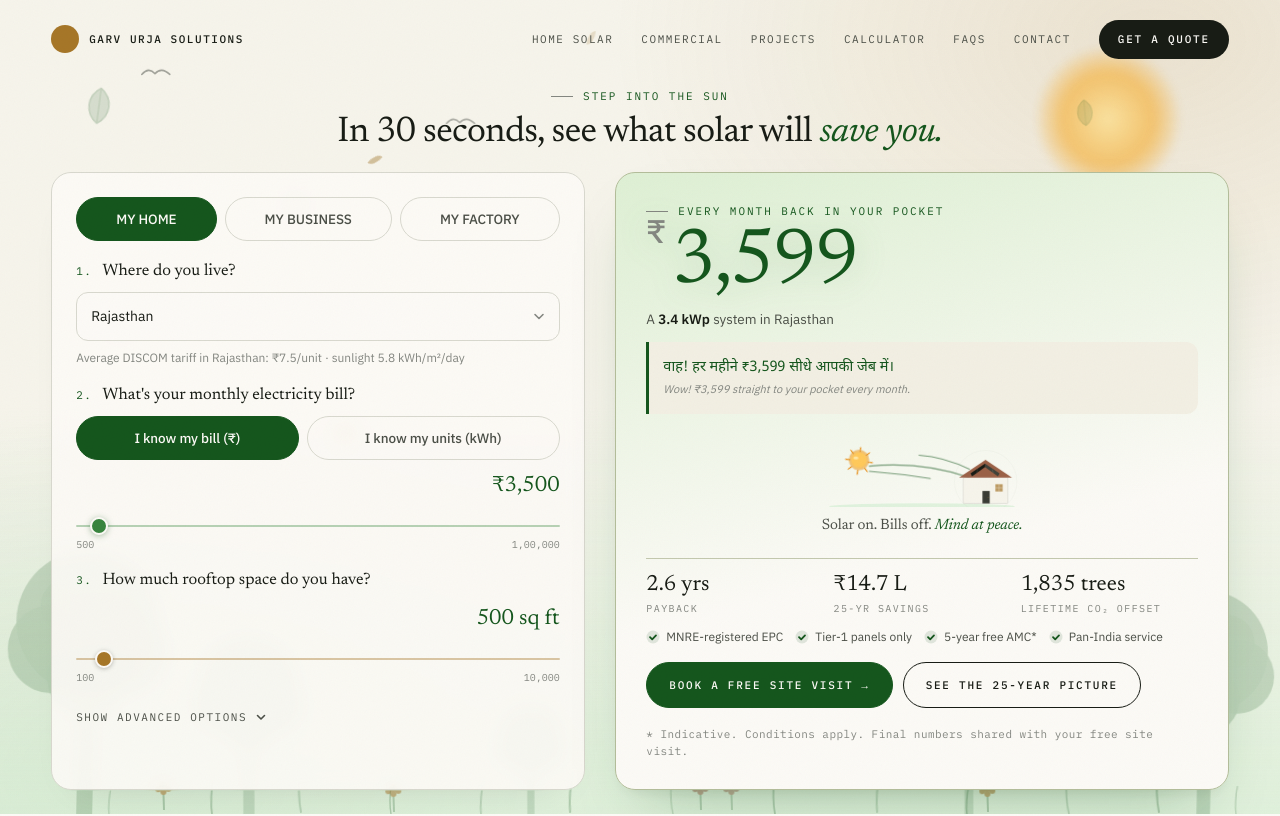
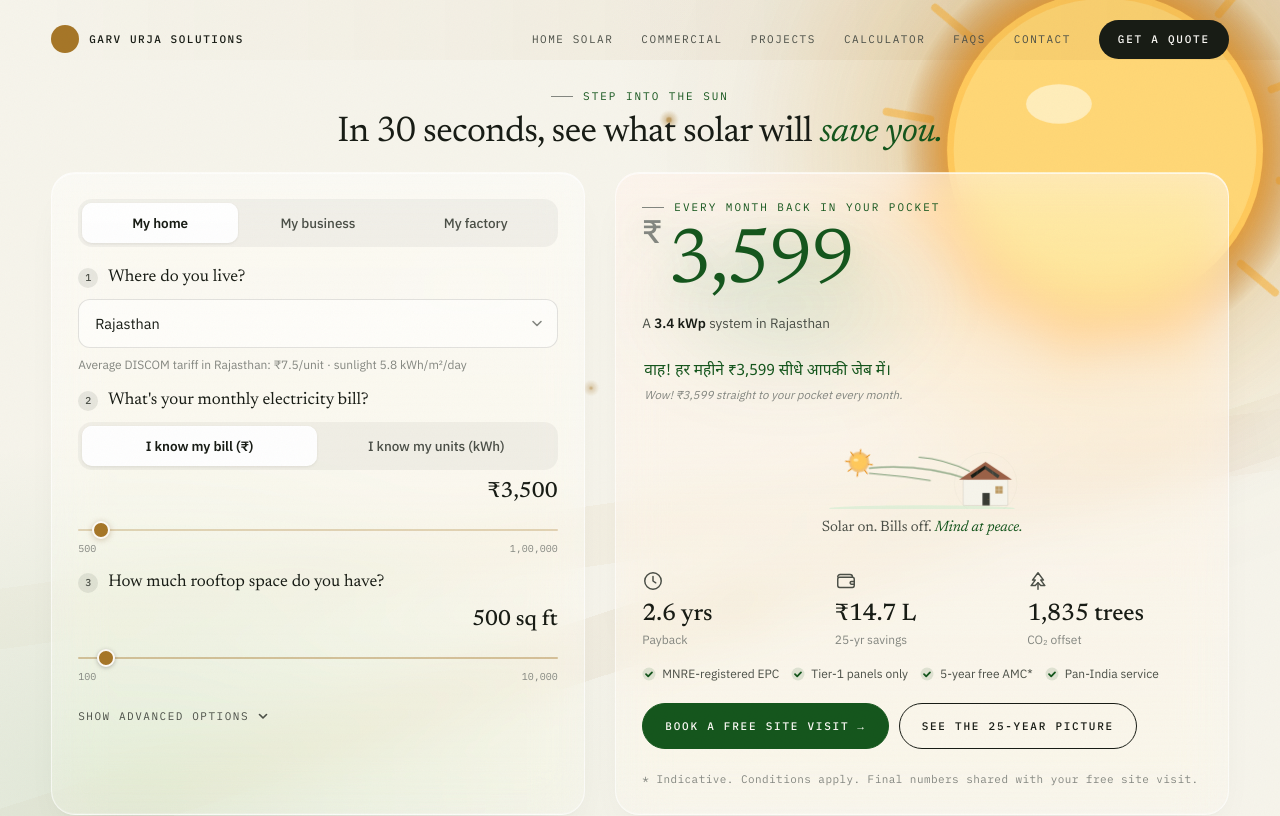
Before and after one commit to viv3kk/garv-solar, a Next.js app: page /calculator in a window 1280 px wide. Shown: the top 816 px of the page. Built offline with nearby package versions, Linux system fonts and the light colour scheme.

Commit message:
calculator

```diff
--- a/app/calculator/page.tsx
+++ b/app/calculator/page.tsx
@@ -231,7 +231,7 @@ function Flower({ style }: { style?: React.CSSProperties }) {
 //   'flow'     — animated dashed power lines + travelling green pulses
 //   'garden'   — soft sky-sun + drifting leaves and petals
 type BgVariant = 'sunrise' | 'flow' | 'garden'
-const BG_VARIANT: BgVariant = 'garden'
+const BG_VARIANT: BgVariant = 'sunrise'
 
 function BackgroundSunrise() {
   return (
@@ -547,6 +547,38 @@ function Chevron() {
   )
 }
 
+// ─── Mini-stat icons (clock / wallet / tree) ────────────────────────────────
+function ClockStatIcon() {
+  return (
+    <svg width="22" height="22" viewBox="0 0 24 24" aria-hidden fill="none"
+      stroke="currentColor" strokeWidth="1.6" strokeLinecap="round" strokeLinejoin="round">
+      <circle cx="12" cy="12" r="9" />
+      <path d="M12 7v5l3 2" />
+    </svg>
+  )
+}
+
+function WalletStatIcon() {
+  return (
+    <svg width="22" height="22" viewBox="0 0 24 24" aria-hidden fill="none"
+      stroke="currentColor" strokeWidth="1.6" strokeLinecap="round" strokeLinejoin="round">
+      <path d="M3 7.5A2.5 2.5 0 0 1 5.5 5h11a2.5 2.5 0 0 1 2.5 2.5V8" />
+      <rect x="3" y="8" width="18" height="11" rx="2" />
+      <path d="M21 12.5h-3a1.5 1.5 0 0 0 0 3h3" />
+    </svg>
+  )
+}
+
+function TreeStatIcon() {
+  return (
+    <svg width="22" height="22" viewBox="0 0 24 24" aria-hidden fill="none"
+      stroke="currentColor" strokeWidth="1.6" strokeLinecap="round" strokeLinejoin="round">
+      <path d="M12 3 L6 11 H9 L4.5 17 H9 L12 14 L15 17 H19.5 L15 11 H18 Z" />
+      <path d="M12 14 V21" />
+    </svg>
+  )
+}
+
 // ─── Page ────────────────────────────────────────────────────────────────────
 export default function CalculatorPage() {
   // Essential inputs
@@ -661,16 +693,15 @@ export default function CalculatorPage() {
               {/* ─── LEFT: friendly input card ─── */}
               <Reveal>
                 <div className="calc-card">
-                  {/* Segment selector — surfaced at the top to save vertical space.
-                      Acts like a category-tab strip; subsequent questions adapt to it. */}
+                  {/* Tab control — segment lives at the top as iOS-style tabs */}
                   <div style={{ marginBottom: 18 }}>
-                    <Segmented
+                    <Tabs
                       value={segment}
                       onChange={(v) => setSegment(v as Segment)}
                       options={[
-                        { value: 'residential', label: 'MY HOME' },
-                        { value: 'commercial', label: 'MY BUSINESS' },
-                        { value: 'industrial', label: 'MY FACTORY' },
+                        { value: 'residential', label: 'My home' },
+                        { value: 'commercial', label: 'My business' },
+                        { value: 'industrial', label: 'My factory' },
                       ]}
                     />
                   </div>
@@ -701,7 +732,7 @@ export default function CalculatorPage() {
 
                   {/* Step 2: bill or units */}
                   <FriendlyLabel step="2">What's your monthly electricity bill?</FriendlyLabel>
-                  <Segmented
+                  <Tabs
                     value={inputMode}
                     onChange={(v) => setInputMode(v as InputMode)}
                     options={[
@@ -836,12 +867,14 @@ export default function CalculatorPage() {
 
                   <div className="calc-mini-stats">
                     <div className="calc-mini-stat">
+                      <span className="calc-mini-stat__icon"><ClockStatIcon /></span>
                       <span className="calc-mini-stat__value">
                         <TweenNumber value={result.paybackYrs} format={(n) => n.toFixed(1)} /> yrs
                       </span>
                       <span className="calc-mini-stat__label">Payback</span>
                     </div>
                     <div className="calc-mini-stat">
+                      <span className="calc-mini-stat__icon"><WalletStatIcon /></span>
                       <span className="calc-mini-stat__value">
                         <TweenNumber
                           value={result.lifetimeSavings}
@@ -851,10 +884,11 @@ export default function CalculatorPage() {
                       <span className="calc-mini-stat__label">25-yr savings</span>
                     </div>
                     <div className="calc-mini-stat">
+                      <span className="calc-mini-stat__icon"><TreeStatIcon /></span>
                       <span className="calc-mini-stat__value">
                         <TweenNumber value={result.treesEquivalent} /> trees
                       </span>
-                      <span className="calc-mini-stat__label">Lifetime CO₂ offset</span>
+                      <span className="calc-mini-stat__label">CO₂ offset</span>
                     </div>
                   </div>
 
@@ -1122,11 +1156,26 @@ export default function CalculatorPage() {
 
 function FriendlyLabel({ step, children }: { step: string; children: React.ReactNode }) {
   return (
-    <div style={{ display: 'flex', alignItems: 'baseline', gap: 10, marginTop: 16, marginBottom: 8 }}>
-      <span style={{ fontFamily: 'IBM Plex Mono', fontSize: 11, letterSpacing: '0.14em', color: 'var(--leaf-deep)' }}>
-        {step}.
+    <div style={{ display: 'flex', alignItems: 'baseline', gap: 10, marginTop: 14, marginBottom: 8 }}>
+      <span
+        style={{
+          display: 'inline-flex',
+          alignItems: 'center',
+          justifyContent: 'center',
+          width: 20,
+          height: 20,
+          borderRadius: '50%',
+          background: 'color-mix(in oklch, var(--ink) 9%, transparent)',
+          color: 'var(--ink-soft)',
+          fontFamily: 'IBM Plex Mono',
+          fontSize: 10,
+          letterSpacing: 0,
+          fontWeight: 500,
+        }}
+      >
+        {step}
       </span>
-      <span style={{ fontFamily: 'Newsreader', fontSize: 16.5, color: 'var(--ink)' }}>{children}</span>
+      <span style={{ fontFamily: 'Newsreader', fontSize: 17, color: 'var(--ink)' }}>{children}</span>
     </div>
   )
 }
@@ -1148,6 +1197,34 @@ function FieldLabel({ children, inline }: { children: React.ReactNode; inline?:
 
 function Hint({ children }: { children: React.ReactNode }) {
   return <p style={{ fontSize: 12, color: 'var(--ink-mute)', marginTop: 8, lineHeight: 1.5 }}>{children}</p>
+}
+
+// iOS-style segmented tab control (pill track, floating active chip)
+function Tabs({
+  value,
+  onChange,
+  options,
+}: {
+  value: string
+  onChange: (v: string) => void
+  options: { value: string; label: string; disabled?: boolean }[]
+}) {
+  return (
+    <div className="calc-tabs" role="tablist">
+      {options.map((o) => (
+        <button
+          key={o.value}
+          role="tab"
+          aria-selected={value === o.value}
+          disabled={o.disabled}
+          onClick={() => !o.disabled && onChange(o.value)}
+          className={`calc-tab${value === o.value ? ' is-active' : ''}`}
+        >
+          {o.label}
+        </button>
+      ))}
+    </div>
+  )
 }
 
 function Segmented({
@@ -1217,8 +1294,8 @@ function FriendlySlider({
   leaf?: boolean
 }) {
   return (
-    <div style={{ marginTop: label ? 16 : 10 }}>
-      <div style={{ display: 'flex', justifyContent: 'space-between', alignItems: 'baseline', marginBottom: 6 }}>
+    <div style={{ marginTop: label ? 14 : 6 }}>
+      <div style={{ display: 'flex', justifyContent: 'space-between', alignItems: 'baseline', marginBottom: 4 }}>
         {label && (
           <span style={{ fontFamily: 'IBM Plex Mono', fontSize: 11, letterSpacing: '0.14em', textTransform: 'uppercase', color: 'var(--ink-mute)' }}>
             {label}
--- a/app/globals.css
+++ b/app/globals.css
@@ -1172,34 +1172,28 @@ input[type='range']::-webkit-slider-thumb {
 /* Fixed min-height so the rotating message can't change the savings card
    height between renders — eliminates layout shift when the slider moves. */
 .hindi-hook {
-  margin-top: 2px;
-  padding: 10px 14px;
-  background: color-mix(in oklch, var(--leaf) 8%, var(--bg));
-  border-left: 3px solid var(--leaf-deep);
-  border-radius: 0 12px 12px 0;
+  margin-top: 4px;
+  padding: 4px 2px;
   position: relative;
-  overflow: hidden;
-  min-height: 72px;
+  min-height: 60px;
   display: flex;
   align-items: center;
 }
 .hindi-hook__content {
   width: 100%;
-}
-.hindi-hook__content {
   animation: hook-in 0.5s ease;
 }
 .hindi-hook__hi {
   font-family: 'Noto Sans Devanagari', 'IBM Plex Sans', system-ui, sans-serif;
-  font-size: 14.5px;
+  font-size: 15.5px;
   color: var(--leaf-deep);
   font-weight: 500;
   line-height: 1.35;
 }
 .hindi-hook__en {
-  font-size: 11px;
+  font-size: 11.5px;
   color: var(--ink-mute);
-  margin-top: 3px;
+  margin-top: 4px;
   font-style: italic;
   font-family: 'IBM Plex Sans', sans-serif;
 }
@@ -1231,7 +1225,9 @@ input[type='range']::-webkit-slider-thumb {
   .calc-layout { grid-template-columns: 1fr; }
 }
 
-/* ─── Styled select with custom chevron ─────────────────────────────── */
+/* ─── Modern form controls (no green — green stays on the savings side) ── */
+
+/* Styled select with custom chevron */
 .calc-select {
   position: relative;
   width: 100%;
@@ -1241,23 +1237,24 @@ input[type='range']::-webkit-slider-thumb {
   -webkit-appearance: none;
   -moz-appearance: none;
   width: 100%;
-  padding: 13px 44px 13px 14px;
+  padding: 13px 44px 13px 16px;
   border-radius: 12px;
-  border: 1px solid var(--rule);
-  background: var(--bg);
+  border: 1px solid color-mix(in oklch, var(--ink) 12%, transparent);
+  background: rgba(255, 255, 255, 0.55);
   font-family: 'IBM Plex Sans', sans-serif;
-  font-size: 14px;
+  font-size: 14.5px;
   color: var(--ink);
   cursor: pointer;
   outline: none;
-  transition: border-color 0.18s, box-shadow 0.18s;
+  transition: border-color 0.18s, box-shadow 0.18s, background 0.18s;
 }
 .calc-select select:hover {
-  border-color: color-mix(in oklch, var(--leaf) 40%, var(--rule));
+  border-color: color-mix(in oklch, var(--ink) 22%, transparent);
+  background: rgba(255, 255, 255, 0.7);
 }
 .calc-select select:focus {
-  border-color: var(--leaf-deep);
-  box-shadow: 0 0 0 3px color-mix(in oklch, var(--leaf) 18%, transparent);
+  border-color: var(--ink);
+  box-shadow: 0 0 0 3px color-mix(in oklch, var(--ink) 8%, transparent);
 }
 .calc-select__chevron {
   position: absolute;
@@ -1266,38 +1263,92 @@ input[type='range']::-webkit-slider-thumb {
   transform: translateY(-50%);
   color: var(--ink-mute);
   pointer-events: none;
-  transition: color 0.18s, transform 0.2s;
-}
-.calc-select:hover .calc-select__chevron {
-  color: var(--leaf-deep);
-}
-
-/* Input card — soft, paper-like */
-.calc-card {
-  background: color-mix(in oklch, var(--bg) 92%, transparent);
-  backdrop-filter: blur(8px);
-  border: 1px solid var(--rule);
-  border-radius: 20px;
-  padding: clamp(16px, 2vw, 24px);
-  box-shadow: 0 18px 40px -30px rgba(0, 0, 0, 0.18);
-}
-
-/* Savings hero card — the main "wow" surface */
+  transition: color 0.18s;
+}
+.calc-select:hover .calc-select__chevron { color: var(--ink); }
+
+/* iOS-style segmented tab control — pill track with floating active chip */
+.calc-tabs {
+  display: flex;
+  padding: 4px;
+  background: rgba(0, 0, 0, 0.045);
+  border-radius: 14px;
+  gap: 2px;
+  position: relative;
+}
+.calc-tab {
+  flex: 1 1 0;
+  padding: 10px 16px;
+  border-radius: 10px;
+  background: transparent;
+  border: none;
+  color: var(--ink-soft);
+  font-family: 'IBM Plex Sans', sans-serif;
+  font-size: 13.5px;
+  font-weight: 500;
+  letter-spacing: -0.005em;
+  cursor: pointer;
+  transition: background 0.18s, color 0.18s, box-shadow 0.18s;
+  white-space: nowrap;
+}
+.calc-tab:hover:not(.is-active) { color: var(--ink); }
+.calc-tab.is-active {
+  background: rgba(255, 255, 255, 0.95);
+  color: var(--ink);
+  font-weight: 600;
+  box-shadow:
+    0 1px 3px rgba(0, 0, 0, 0.08),
+    0 1px 0 rgba(255, 255, 255, 0.9) inset;
+}
+.calc-tab:disabled { opacity: 0.4; cursor: not-allowed; }
+
+/* Apple liquid-glass surfaces — translucent white over the animated bg,
+   strong backdrop blur, subtle inner highlight, soft shadow. Colour comes
+   from typography (the leaf-green amount, the icons) not from the surface. */
+.calc-card,
 .calc-savings {
   position: relative;
-  background: linear-gradient(165deg,
-    color-mix(in oklch, var(--leaf-soft) 80%, var(--bg)) 0%,
-    var(--bg) 60%);
-  border: 1px solid color-mix(in oklch, var(--leaf) 30%, var(--rule));
-  border-radius: 20px;
-  padding: clamp(20px, 2.4vw, 30px);
+  border-radius: 24px;
+  padding: clamp(18px, 2.2vw, 26px);
+  background: linear-gradient(180deg,
+    rgba(255, 255, 255, 0.55) 0%,
+    rgba(255, 255, 255, 0.22) 100%);
+  border: 1px solid rgba(255, 255, 255, 0.6);
+  backdrop-filter: blur(24px) saturate(170%);
+  -webkit-backdrop-filter: blur(24px) saturate(170%);
+  box-shadow:
+    inset 0 1px 0 rgba(255, 255, 255, 0.7),
+    inset 0 -1px 0 rgba(255, 255, 255, 0.18),
+    0 20px 44px -22px rgba(0, 0, 0, 0.10),
+    0 4px 10px -6px rgba(0, 0, 0, 0.05);
+  z-index: 1;
+}
+
+/* Savings card — a whisper of leaf tint in the top half plus a soft glow
+   behind the big amount, so it still reads as "result" without becoming
+   a saturated slab. */
+.calc-savings {
+  background: linear-gradient(180deg,
+    color-mix(in oklch, rgba(255, 255, 255, 0.55) 80%, var(--leaf-soft)) 0%,
+    rgba(255, 255, 255, 0.22) 100%);
   display: flex;
   flex-direction: column;
-  gap: 10px;
+  gap: 14px;
   overflow: hidden;
-  box-shadow:
-    0 30px 60px -30px color-mix(in oklch, var(--leaf-deep) 35%, transparent),
-    0 8px 16px -8px rgba(0, 0, 0, 0.1);
+}
+.calc-savings::after {
+  content: '';
+  position: absolute;
+  top: 32px;
+  left: -10px;
+  width: 360px;
+  height: 200px;
+  background: radial-gradient(ellipse at center,
+    color-mix(in oklch, var(--leaf) 16%, transparent) 0%,
+    transparent 65%);
+  filter: blur(32px);
+  z-index: -1;
+  pointer-events: none;
 }
 
 /* The huge animated number */
@@ -1343,10 +1394,9 @@ input[type='range']::-webkit-slider-thumb {
 .calc-mini-stats {
   display: grid;
   grid-template-columns: repeat(3, 1fr);
-  gap: 10px;
-  padding-top: 14px;
+  gap: 18px;
+  padding-top: 6px;
   margin-top: 4px;
-  border-top: 1px solid color-mix(in oklch, var(--leaf) 18%, var(--rule));
 }
 
 /* ─── Peace-of-mind illustration (fills the breathing space) ───────────── */
@@ -1447,20 +1497,28 @@ input[type='range']::-webkit-slider-thumb {
 .calc-mini-stat {
   display: flex;
   flex-direction: column;
+  align-items: flex-start;
   gap: 4px;
+}
+.calc-mini-stat__icon {
+  color: var(--ink-soft);
+  margin-bottom: 6px;
+  display: inline-flex;
 }
 .calc-mini-stat__value {
   font-family: 'Newsreader', serif;
-  font-size: clamp(18px, 1.8vw, 22px);
-  line-height: 1.1;
+  font-size: clamp(20px, 2vw, 24px);
+  line-height: 1.05;
   color: var(--ink);
+  font-weight: 500;
+  letter-spacing: -0.005em;
 }
 .calc-mini-stat__label {
-  font-family: 'IBM Plex Mono', monospace;
-  font-size: 10px;
-  letter-spacing: 0.14em;
-  text-transform: uppercase;
+  font-size: 12px;
   color: var(--ink-mute);
+  letter-spacing: 0;
+  text-transform: none;
+  font-family: 'IBM Plex Sans', sans-serif;
 }
 
 /* Why Garv pillars */
@@ -1479,28 +1537,29 @@ input[type='range']::-webkit-slider-thumb {
 }
 .calc-pillar svg { color: var(--leaf-deep); flex-shrink: 0; }
 
-/* Slider value pulse when changed */
+/* Slider value pulse when changed — neutral ink (green stays on results) */
 .calc-slider-value {
   font-family: 'Newsreader', serif;
   font-size: 22px;
-  color: var(--leaf-deep);
+  color: var(--ink);
+  font-weight: 500;
   transition: transform 0.18s ease;
 }
 .calc-slider-value.bump { animation: calc-bump 0.4s ease; }
 @keyframes calc-bump {
   0% { transform: scale(1); }
-  40% { transform: scale(1.12); color: var(--leaf); }
-  100% { transform: scale(1); color: var(--leaf-deep); }
-}
-
-/* Greener slider thumb for the bill input */
+  40% { transform: scale(1.1); color: var(--ochre-deep); }
+  100% { transform: scale(1); color: var(--ink); }
+}
+
+/* Warm ochre slider variant (used to live as is-leaf — now neutral-warm) */
 input[type='range'].is-leaf {
-  background: color-mix(in oklch, var(--leaf) 35%, transparent);
+  background: color-mix(in oklch, var(--ochre) 28%, transparent);
 }
 input[type='range'].is-leaf::-webkit-slider-thumb {
-  background: var(--leaf);
+  background: var(--ochre);
   border: 2px solid var(--bg);
-  box-shadow: 0 1px 6px color-mix(in oklch, var(--leaf-deep) 35%, transparent);
+  box-shadow: 0 1px 6px color-mix(in oklch, var(--ochre-deep) 30%, transparent);
 }
 
 /* Advanced section toggle */
```
Also changed, not shown: 1 other file (tests, documents, lock files or other folders).
